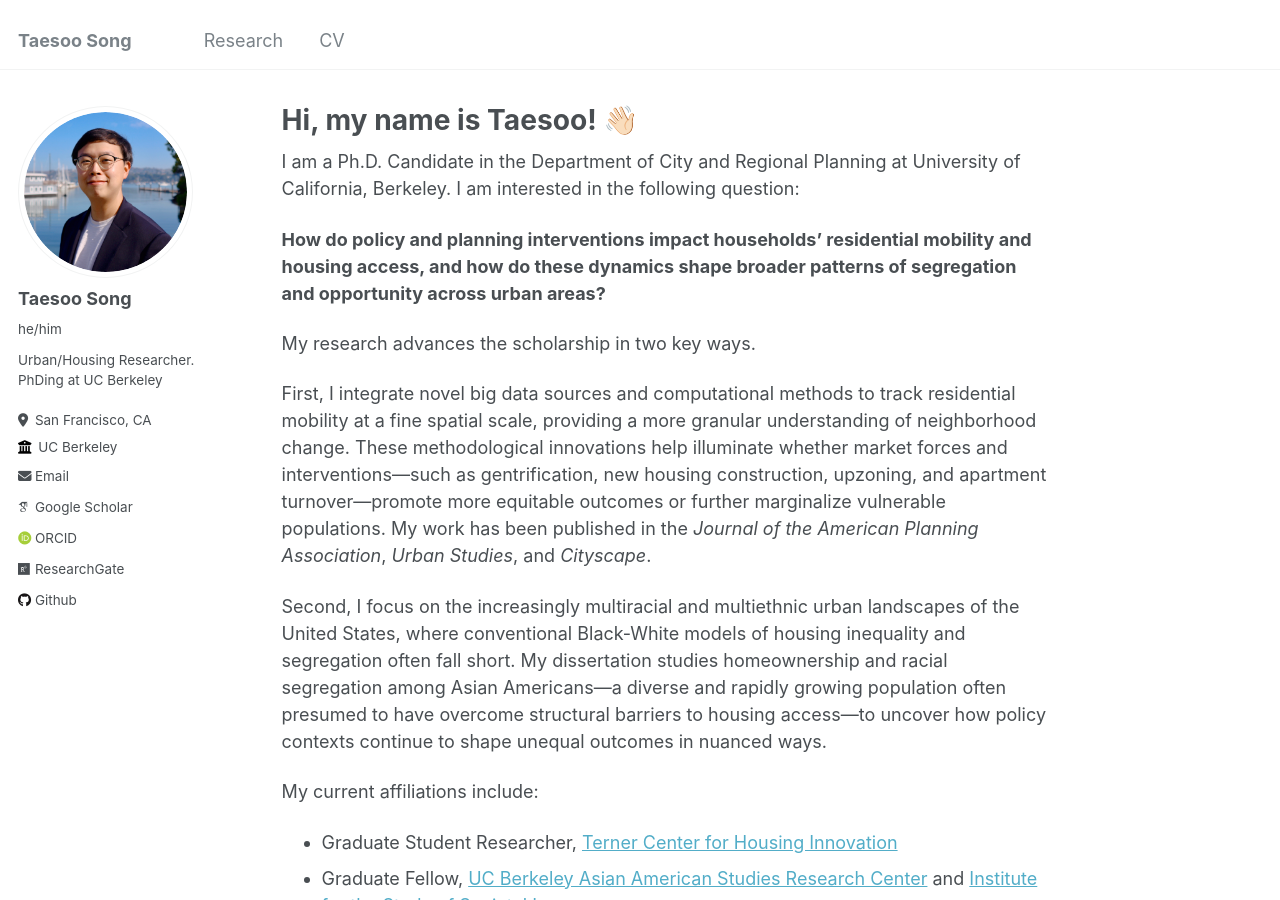
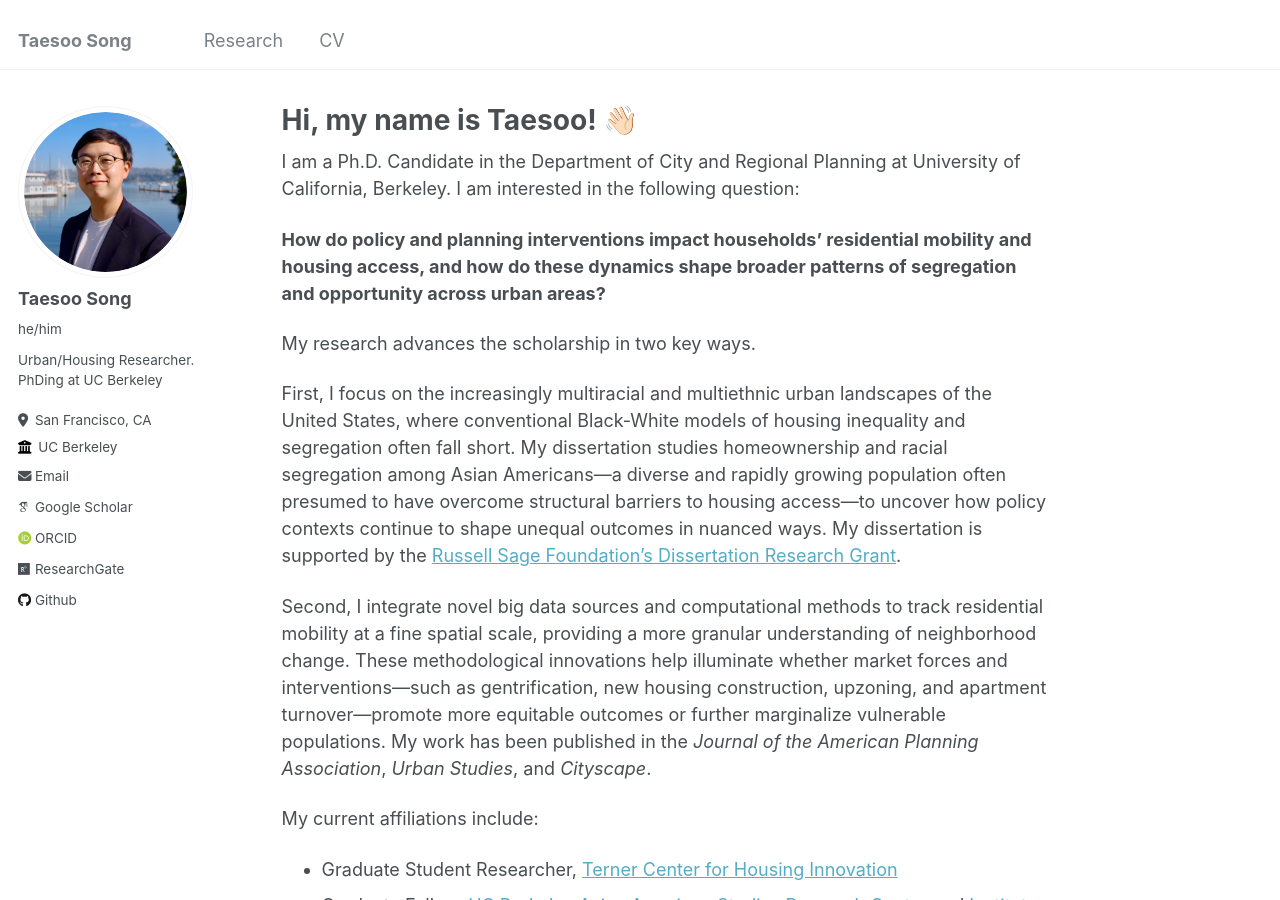
Before and after one commit to taesoosong/taesoosong.github.io, a Jekyll site: the page built from _pages/about.md, in a window 1280 px wide and 900 px high. Built offline with Jekyll 4.4.1, drawn with Linux system fonts in a browser that asks for light colours; some web fonts are replaced.

Commit message:
Update about.md

```diff
--- a/_pages/about.md
+++ b/_pages/about.md
@@ -15,9 +15,10 @@ I am a Ph.D. Candidate in the Department of City and Regional Planning at Univer
 
 My research advances the scholarship in two key ways.
 
-First, I integrate novel big data sources and computational methods to track residential mobility at a fine spatial scale, providing a more granular understanding of neighborhood change. These methodological innovations help illuminate whether market forces and interventions—such as gentrification, new housing construction, upzoning, and apartment turnover—promote more equitable outcomes or further marginalize vulnerable populations. My work has been published in the _Journal of the American Planning Association_, _Urban Studies_, and _Cityscape_.
+First, I focus on the increasingly multiracial and multiethnic urban landscapes of the United States, where conventional Black-White models of housing inequality and segregation often fall short. My dissertation studies homeownership and racial segregation among Asian Americans—a diverse and rapidly growing population often presumed to have overcome structural barriers to housing access—to uncover how policy contexts continue to shape unequal outcomes in nuanced ways. My dissertation is supported by the [Russell Sage Foundation's Dissertation Research Grant](https://www.russellsage.org/research/funding/dissertation-research-grants).
 
-Second, I focus on the increasingly multiracial and multiethnic urban landscapes of the United States, where conventional Black-White models of housing inequality and segregation often fall short. My dissertation studies homeownership and racial segregation among Asian Americans—a diverse and rapidly growing population often presumed to have overcome structural barriers to housing access—to uncover how policy contexts continue to shape unequal outcomes in nuanced ways.
+Second, I integrate novel big data sources and computational methods to track residential mobility at a fine spatial scale, providing a more granular understanding of neighborhood change. These methodological innovations help illuminate whether market forces and interventions—such as gentrification, new housing construction, upzoning, and apartment turnover—promote more equitable outcomes or further marginalize vulnerable populations. My work has been published in the _Journal of the American Planning Association_, _Urban Studies_, and _Cityscape_.
+
 
 My current affiliations include:
 - Graduate Student Researcher, [Terner Center for Housing Innovation](https://ternercenter.berkeley.edu/)
```
